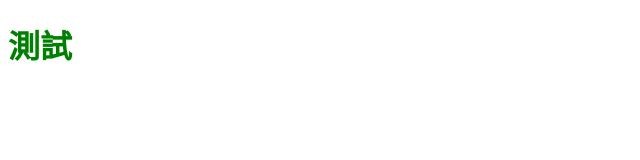
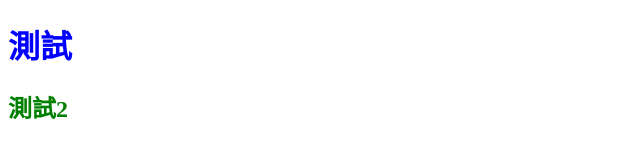
Before and after one commit to Taiwania/hex-git-practice-vi, a plain HTML site: page index.html in a window 1280 px wide. Shown: the whole page, without its empty margins (0-640 px from the left). Drawn offline with Linux system fonts and the light colour scheme.

Commit message:
修改h2顏色

```diff
--- a/all.css
+++ b/all.css
@@ -1,3 +1,6 @@
 h1 {
+  color: blue;
+}
+h2{
   color: green;
 }
--- a/index.html
+++ b/index.html
@@ -8,5 +8,6 @@
 </head>
 <body>
   <h1>測試</h1>
+  <h2>測試2</h2>
 </body>
 </html>
```
